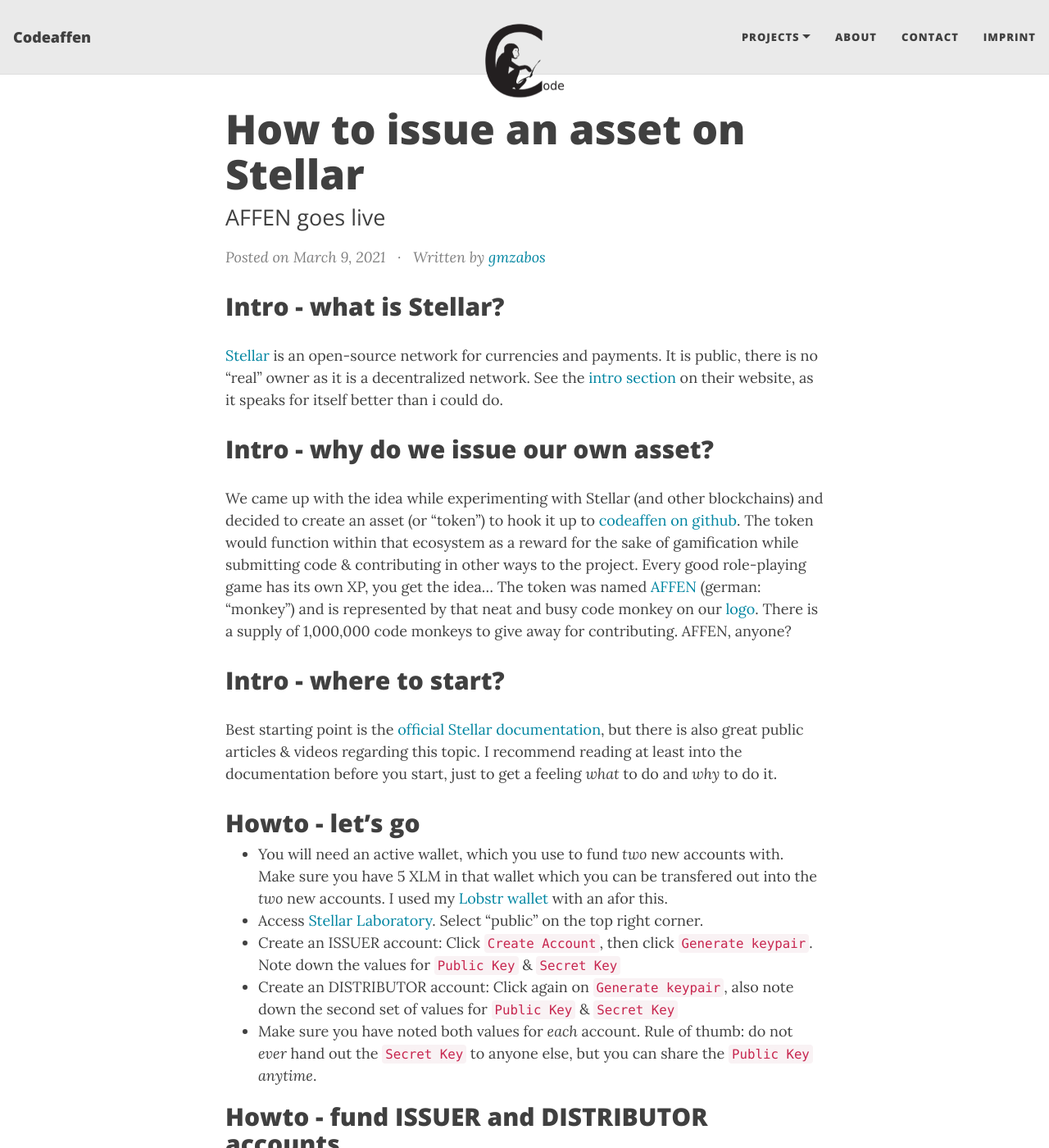
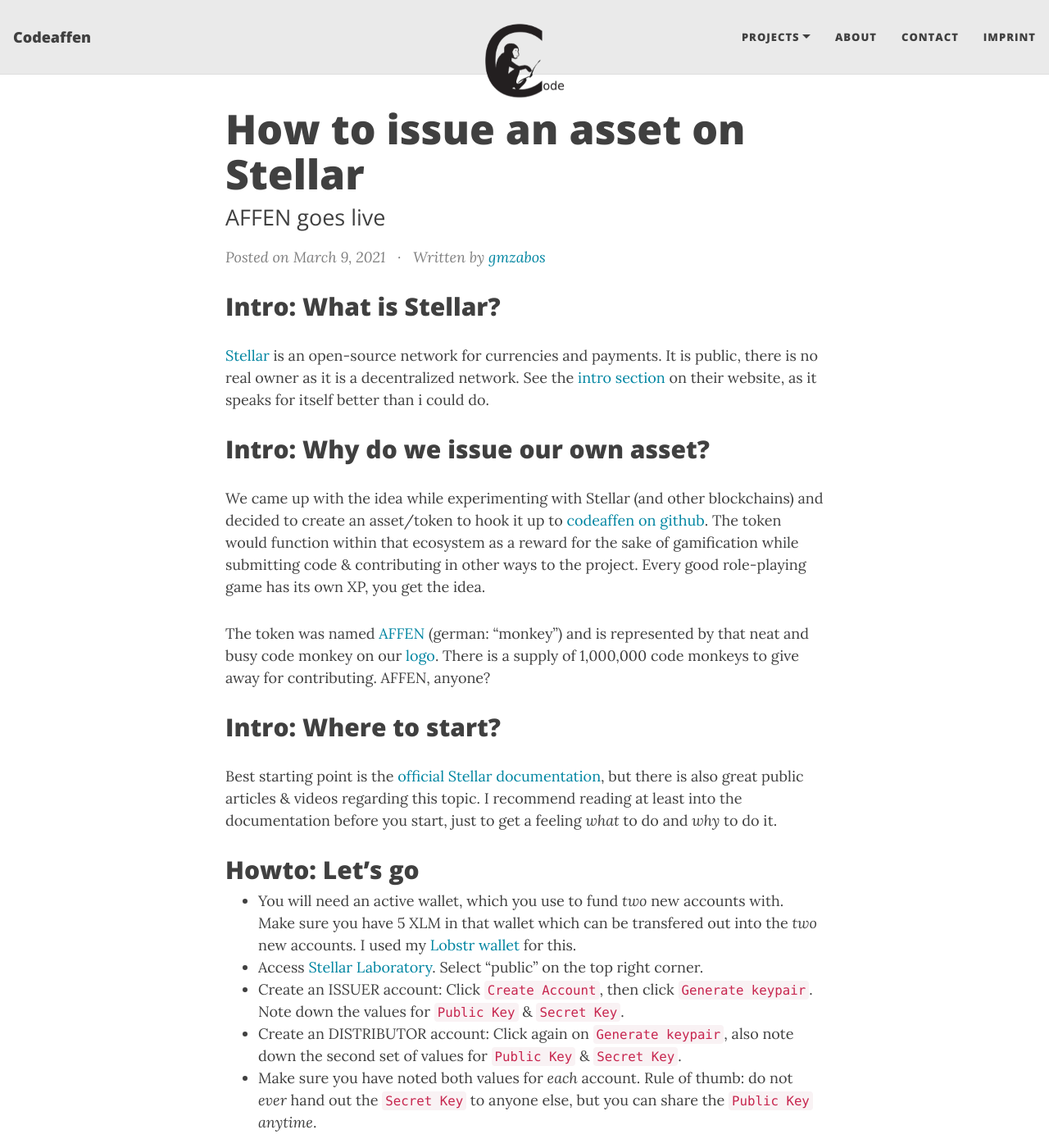
Before and after one commit to codeaffen/codeaffen.org, a Jekyll site: the page built from _posts/2021-03-09-stellar-issue-asset.md, in a window 1280 px wide and 1400 px high. Shown: the whole window at 82% size. Built offline with Jekyll 4.4.1, drawn with Linux system fonts in a browser that asks for light colours; nearby versions of some CDN libraries; comment, search, counter and statistics services are not loaded; some of the changed text lies outside the part shown.

Commit message:
Fix article (#89)
* Fixed typos and style on post

* Fixed another typo

```diff
--- a/_posts/2021-03-09-stellar-issue-asset.md
+++ b/_posts/2021-03-09-stellar-issue-asset.md
@@ -6,34 +6,35 @@
 author: gmzabos
 ---
 
-## Intro - what is Stellar?
+## Intro: What is Stellar?
 
-[Stellar](http://stellar.org/){:target="_blank"} is an open-source network for currencies and payments. It is public, there is no "real" owner as it is a decentralized network. See the [intro section](https://stellar.org/learn/intro-to-stellar){:target="_blank"} on their website, as it speaks for itself better than i could do.
+[Stellar](http://stellar.org/){:target="_blank"} is an open-source network for currencies and payments. It is public, there is no real owner as it is a decentralized network. See the [intro section](https://stellar.org/learn/intro-to-stellar){:target="_blank"} on their website, as it speaks for itself better than i could do.
 
-## Intro - why do we issue our own asset?
+## Intro: Why do we issue our own asset?
 
-We came up with the idea while experimenting with Stellar (and other blockchains) and decided to create an asset (or "token") to hook it up to [codeaffen on github](https://github.com/codeaffen){:target="_blank"}. The token would function within that ecosystem as a reward for the sake of gamification while submitting code & contributing in other ways to the project. Every good role-playing game has its own XP, you get the idea...
+We came up with the idea while experimenting with Stellar (and other blockchains) and decided to create an asset/token to hook it up to [codeaffen on github](https://github.com/codeaffen){:target="_blank"}. The token would function within that ecosystem as a reward for the sake of gamification while submitting code & contributing in other ways to the project. Every good role-playing game has its own XP, you get the idea.
+
 The token was named [AFFEN](https://stellar.expert/explorer/public/asset/AFFEN-GDIZF5MAUDQ6TLIK3PNZ2ESOJAZDNZWIB675S4SQ5RWUTZP3B3ONUPMX){:target="_blank"} (german: "monkey") and is represented by that neat and busy code monkey on our [logo](https://codeaffen.org/assets/img/Codeaffen_only_C_wo_bg.png){:target="_blank"}. There is a supply of 1,000,000 code monkeys to give away for contributing. AFFEN, anyone?
 
-## Intro - where to start?
+## Intro: Where to start?
 
 Best starting point is the [official Stellar documentation](https://developers.stellar.org/docs/issuing-assets/){:target="_blank"}, but there is also great public articles & videos regarding this topic. I recommend reading at least into the documentation before you start, just to get a feeling *what* to do and *why* to do it.
 
-## Howto - let's go
+## Howto: Let's go
 
-- You will need an active wallet, which you use to fund *two* new accounts with. Make sure you have 5 XLM in that wallet which you can be transfered out into the *two* new accounts. I used my [Lobstr wallet](https://lobstr.co/){:target="_blank"} with an afor this.
+- You will need an active wallet, which you use to fund *two* new accounts with. Make sure you have 5 XLM in that wallet which can be transfered out into the *two* new accounts. I used my [Lobstr wallet](https://lobstr.co/){:target="_blank"} for this.
 - Access [Stellar Laboratory](https://laboratory.stellar.org/){:target="_blank"}. Select "public" on the top right corner.
-- Create an ISSUER account: Click `Create Account`, then click `Generate keypair`. Note down the values for `Public Key` & `Secret Key`
-- Create an DISTRIBUTOR account: Click again on `Generate keypair`, also note down the second set of values for `Public Key` & `Secret Key`
+- Create an ISSUER account: Click `Create Account`, then click `Generate keypair`. Note down the values for `Public Key` & `Secret Key`.
+- Create an DISTRIBUTOR account: Click again on `Generate keypair`, also note down the second set of values for `Public Key` & `Secret Key`.
 - Make sure you have noted both values for *each* account. Rule of thumb: do not *ever* hand out the `Secret Key` to anyone else, but you can share the `Public Key` *anytime*.
 
-## Howto - fund ISSUER and DISTRIBUTOR accounts
+## Howto: Fund ISSUER and DISTRIBUTOR accounts
 
 - Activate the ISSUER account by sending 2 XLM to it through your Stellar wallet. Use the `Public Key` (ISSUER) as recipient.
 - Activate the DISTRIBUTOR account by sending 3 XLM to it through your Stellar wallet. Use the `Public Key` (DISTRIBUTOR) as recipient.
-- Give it a few seconds, then check both accounts on [stellar.expert](https://stellar.expert/explorer/public){:target="_blank"}. Both accounts should be active and present the amount of XLM, which you just transfered. Go on with...
+- Give it a few seconds, then check both accounts on [stellar.expert](https://stellar.expert/explorer/public){:target="_blank"}. Both accounts should be active and present the amount of XLM, which you just transfered.
 
-## Howto - establish trustline from DISTRIBUTOR to ISSUER
+## Howto: Establish trustline from DISTRIBUTOR to ISSUER
 
 - Access [Stellar Laboratory](https://laboratory.stellar.org/){:target="_blank"}. Select "public" on the top right corner.
 - Select `Build Transaction`, paste the `Public Key` (DISTRIBUTOR) into the `Source Account` field
@@ -47,7 +48,7 @@
 - Scroll down to `Sign in Transaction Submitter` and click it.
 - Scroll down to `Submit Transaction` and click it.
 
-## Howto - send the new token from ISSUER to DISTRIBUTOR
+## Howto: Send the new token from ISSUER to DISTRIBUTOR
 
 - Access [Stellar Laboratory](https://laboratory.stellar.org/){:target="_blank"}. Select "public" on the top right corner.
 - Select `Build Transaction`, paste the `Public Key` (ISSUER) into the `Source Account` field.
@@ -62,7 +63,7 @@
 - Scroll down to `Submit Transaction` and click it.
 - Give it a minute, then check both accounts on [stellar.expert](https://stellar.expert/explorer/public){:target="_blank"}. Both accounts should present the amount of XLM, plus the amount of your new token (e.g. `ABCDEF`) on the DISTRIBUTOR account.
 
-## Howto - publish information about your new token
+## Howto: Publish information about your new token
 
 Okay, that is your new token. In the process you have created *two* accounts by paying little XLM into both, established a trustline from DISTRIBUTOR account to ISSUER account, then you paid from the ISSUER to the DISTRIBUTOR account a specific amount of your new token. The DISTRIBUTOR account is going to handle outgoing transactions for your new token from now on.
 
@@ -86,7 +87,7 @@
 
 ## Check your new token in your Stellar wallet
 
-You can now add the new token / asset in your wallet, an active trustline from your Stellar wallet to the DISTRIBUTOR account is still necessary. On my Lobstr wallet, this is handled by the app itself while adding a new `Asset`. All this information should be reflected in your Stellar wallet, along with that nice logo, about a few hours later.
+You can now add the new token/asset in your wallet, an active trustline from your Stellar wallet to the DISTRIBUTOR account is still necessary. On my Lobstr wallet, this is handled by the app itself while adding a new `Asset`. All this information should be reflected in your Stellar wallet, along with that nice logo, about a few hours later.
 
 ## What's next?
 
```
